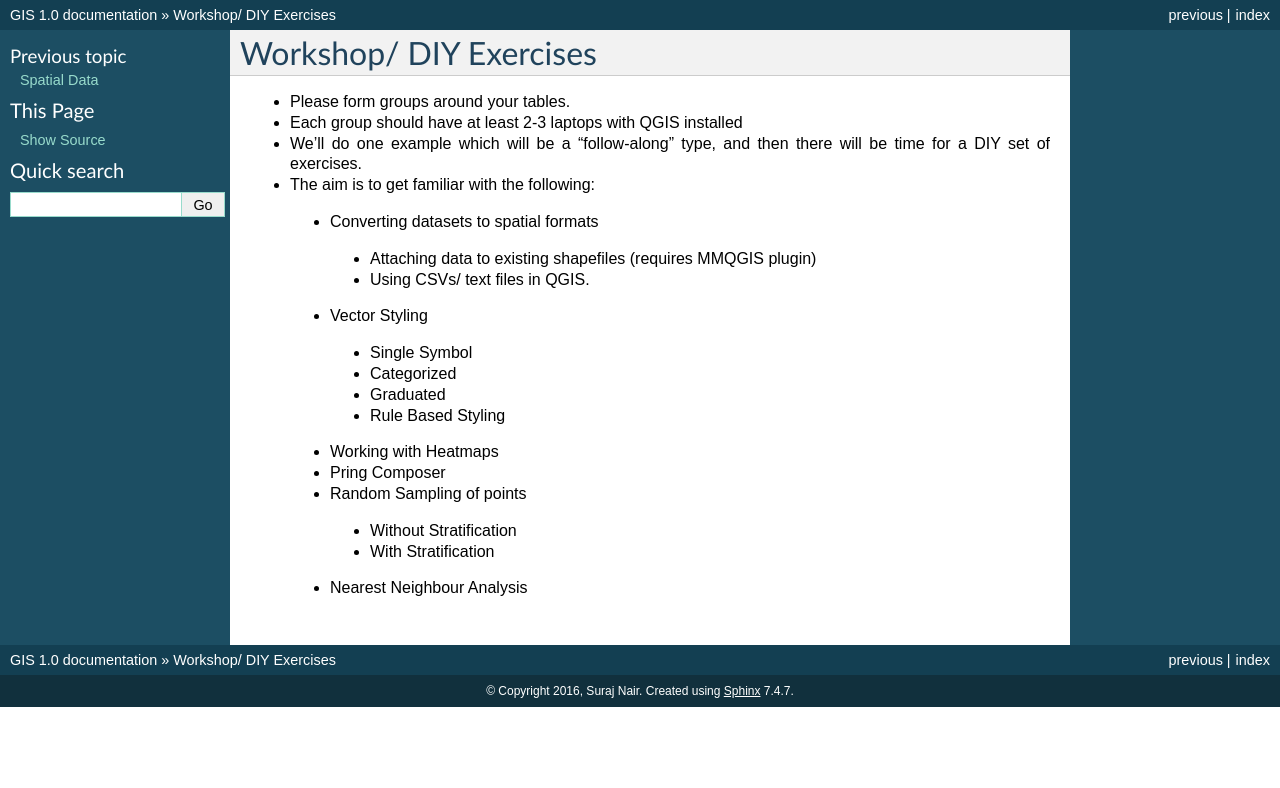
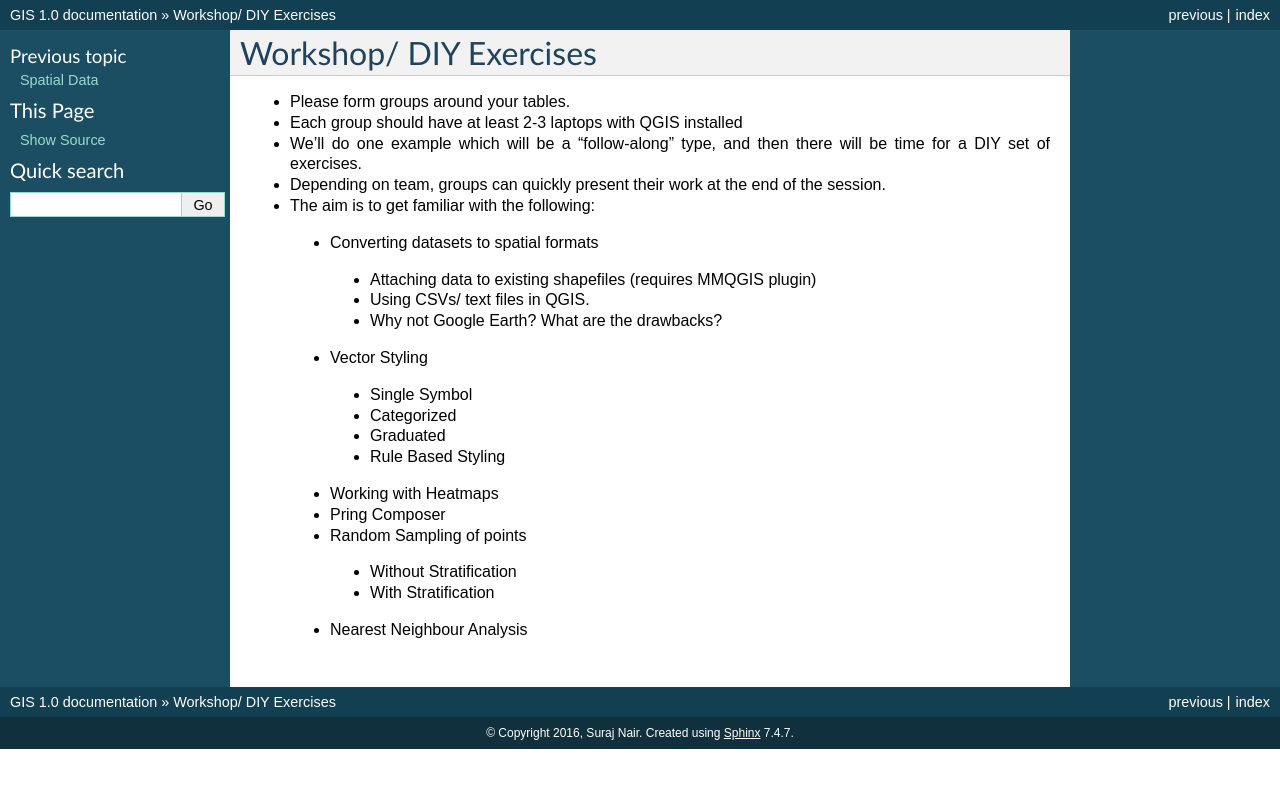
Before and after one commit to Suraj2611/GIS, a Sphinx documentation site: the page built from docs/exercises.rst, in a window 1280 px wide. Shown: the top 788 px of the page. Built offline with Sphinx 7.4.7, drawn with Linux system fonts in a browser that asks for light colours; pages that are not in the unit, such as notebooks, are missing from menus.

Commit message:
Update exercises.rst

```diff
--- a/docs/exercises.rst
+++ b/docs/exercises.rst
@@ -6,11 +6,13 @@ Workshop/ DIY Exercises
 - Please form groups around your tables.
 - Each group should have at least 2-3 laptops with QGIS installed
 - We'll do one example which will be a "follow-along" type, and then there will be time for a DIY set of exercises.
+- Depending on team, groups can quickly present their work at the end of the session.
 - The aim is to get familiar with the following:
 
  +  Converting datasets  to spatial formats
    +  Attaching data to existing shapefiles (requires MMQGIS plugin)
    +  Using CSVs/ text files in QGIS.
+   +  Why not Google Earth? What are the drawbacks?
  +  Vector Styling
    +  Single Symbol
    +  Categorized
```
